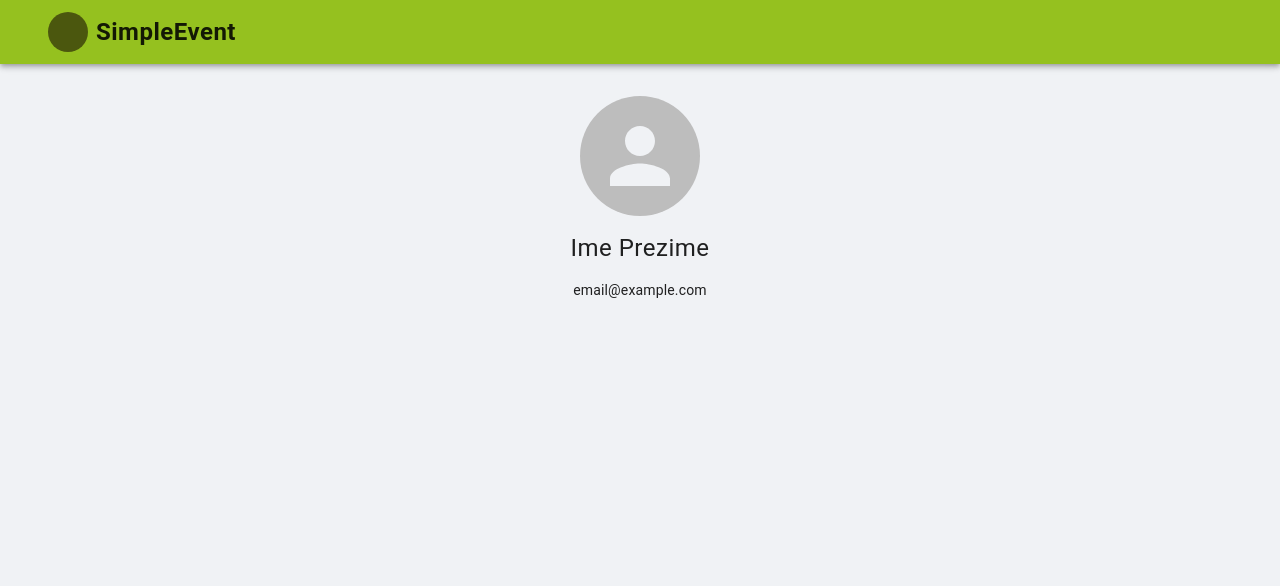
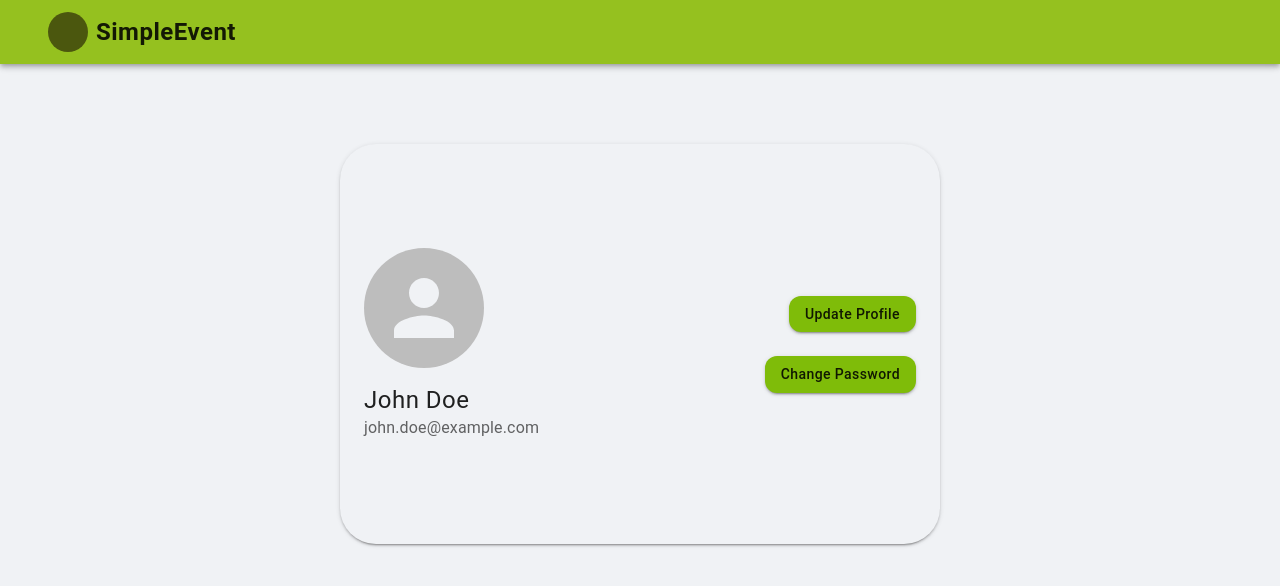
Before and after one commit to milan-marjanov/praksa-fe, a React (Vite) app: page /myprofile in a window 1280 px wide. Shown: the top 586 px of the page. Built offline with nearby package versions, Linux system fonts and the light colour scheme; no server answers; some icons are missing.

Commit message:
feat: implement personal profile view

```diff
--- a/src/pages/MyProfilePage.tsx
+++ b/src/pages/MyProfilePage.tsx
@@ -1,14 +1,50 @@
-import { Container, Stack, Avatar, Typography } from '@mui/material';
+import React from 'react';
+import { Container, Box, Avatar, Typography, Button } from '@mui/material';
 
-export default function MyProfilePage() {
+const MyProfilePage: React.FC = () => {
+
+  const firstName = 'John';
+  const lastName = 'Doe';
+  const email = 'john.doe@example.com';
+  const profilePictureUrl: string | null = null;
+
   return (
-    <Container maxWidth="sm" sx={{ mt: 4 }}>
-      <Stack spacing={2} alignItems="center">
-        <Avatar sx={{ width: 120, height: 120 }} />
-        <Typography variant="h5">Ime Prezime</Typography>
-        <Typography variant="body2">email@example.com</Typography>
-        {/* dugmad i modal-i stižu kasnije */}
-      </Stack>
+    <Container
+      maxWidth="sm"
+      sx={{
+        my: 10,
+        p: 13,
+        backgroundColor: 'background.default',
+        borderRadius: 3,
+        boxShadow: 2,
+      }}
+    >
+      <Box display="flex" justifyContent="space-between" alignItems="center">
+        <Box display="flex" flexDirection="column" alignItems="flex-start">
+          <Avatar
+            src={profilePictureUrl || undefined}
+            alt={`${firstName} ${lastName}`}
+            sx={{ width: 120, height: 120, mb: 2 }}
+          />
+          <Typography variant="h5">
+            {firstName} {lastName}
+          </Typography>
+          <Typography variant="body1" color="textSecondary">
+            {email}
+          </Typography>
+        </Box>
+
+        <Box display="flex" flexDirection="column" alignItems="flex-end" gap={3}>
+          <Button variant="contained" size="medium">
+            Update Profile
+          </Button>
+          <Button variant="contained" size="medium">
+            Change Password
+          </Button>
+        </Box>
+      </Box>
     </Container>
   );
-}
+};
+
+export default MyProfilePage;
```
Also changed, not shown: src/hooks/useProfile.ts (added, +43 -0 lines), src/services/profileService.ts (added, +8 -0 lines), src/types/ProfileDTO.ts (added, +9 -0 lines).
